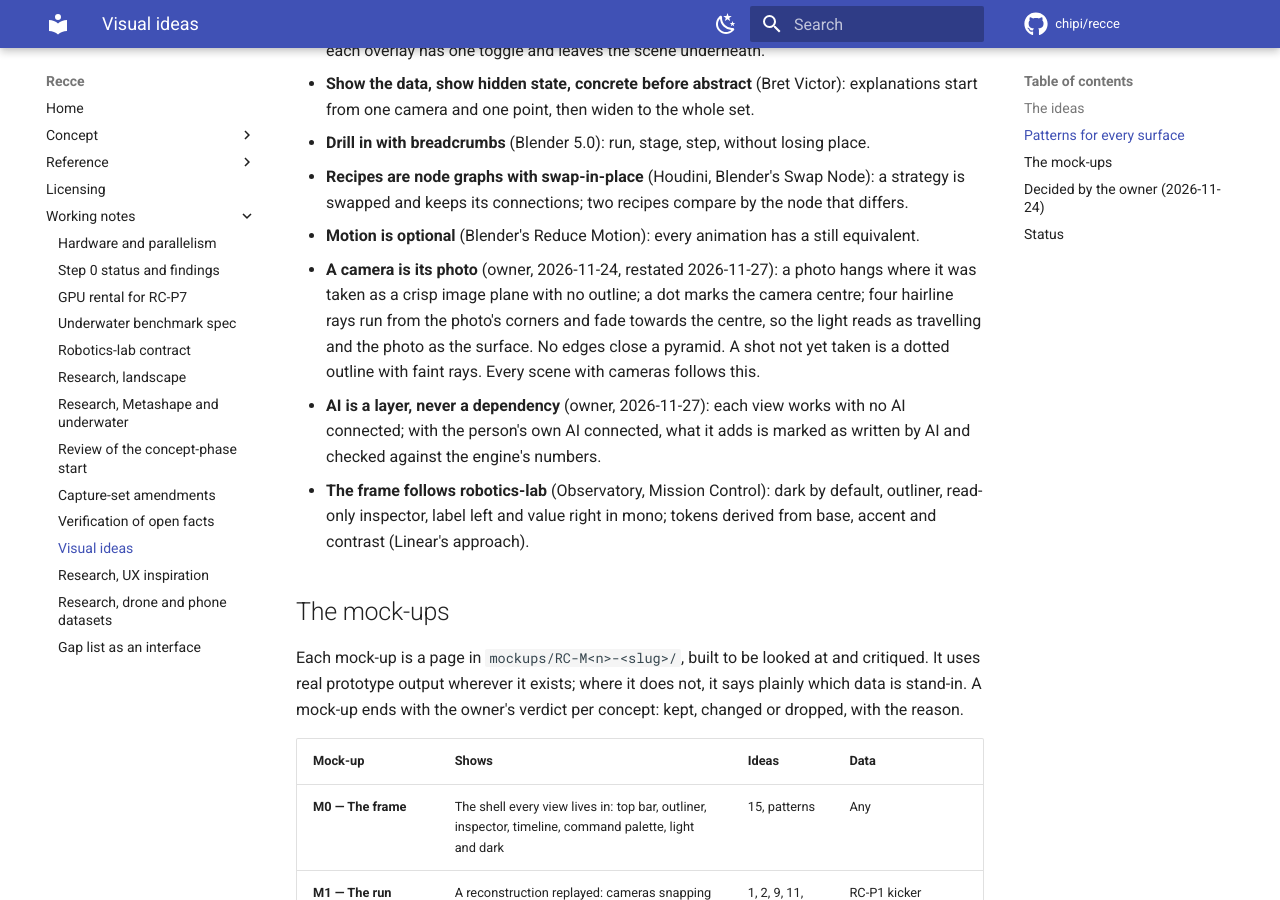
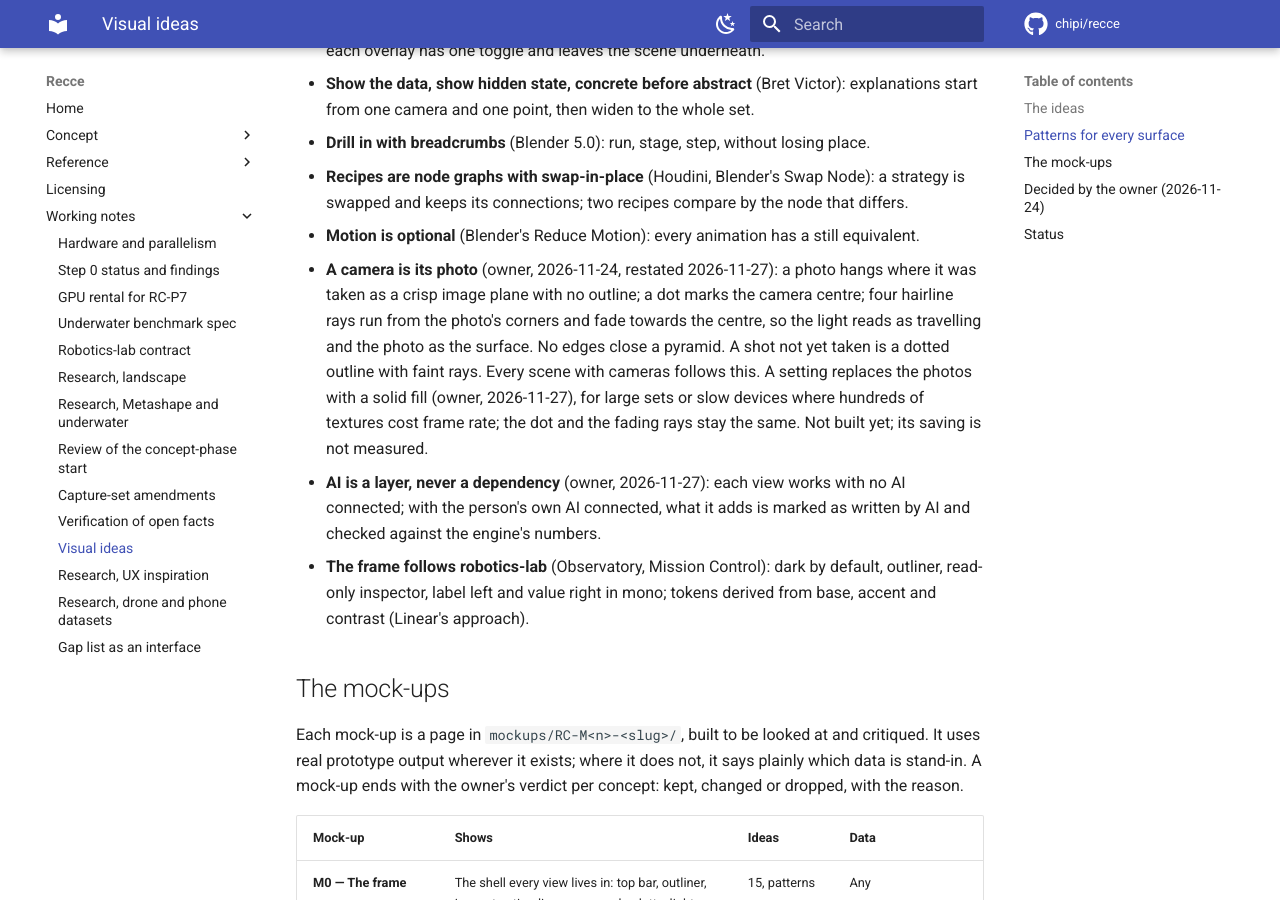
Before and after one commit to chipi/photogrammetry, an MkDocs documentation site: the page built from docs/wip/visual-ideas.md, in a window 1280 px wide and 900 px high, scrolled down 3770 px. Built offline with MkDocs 1.6.1 and Material for MkDocs 9.7.7, drawn with Linux system fonts in a browser that asks for light colours; comment, search, counter and statistics services are not loaded.

Commit message:
docs: note a solid-fill setting for camera photos (owner, 2026-11-27)
Cross-doc check: docs/wip/visual-ideas.md ("A camera is its photo" pattern),
mockups/RC-M1-run/README.md (phase 2, where the camera drawing was decided).

Co-Authored-By: Claude Opus 5.5 <noreply@anthropic.com>
Claude-Session: https://claude.ai/code/session_014cvkLA9GgiW1hKuE9gqJDG

```diff
--- a/docs/wip/visual-ideas.md
+++ b/docs/wip/visual-ideas.md
@@ -51,7 +51,9 @@ of the same day, also approved as directions. Source tags `[V]` and `[U]` there
   taken as a crisp image plane with no outline; a dot marks the camera centre; four hairline rays
   run from the photo's corners and fade towards the centre, so the light reads as travelling and the
   photo as the surface. No edges close a pyramid. A shot not yet taken is a dotted outline with
-  faint rays. Every scene with cameras follows this.
+  faint rays. Every scene with cameras follows this. A setting replaces the photos with a solid
+  fill (owner, 2026-11-27), for large sets or slow devices where hundreds of textures cost frame
+  rate; the dot and the fading rays stay the same. Not built yet; its saving is not measured.
 - **AI is a layer, never a dependency** (owner, 2026-11-27): each view works with no AI connected;
   with the person's own AI connected, what it adds is marked as written by AI and checked against
   the engine's numbers.
```
Also changed, not shown: mockups/RC-M1-run/README.md (+1 -0 lines).
